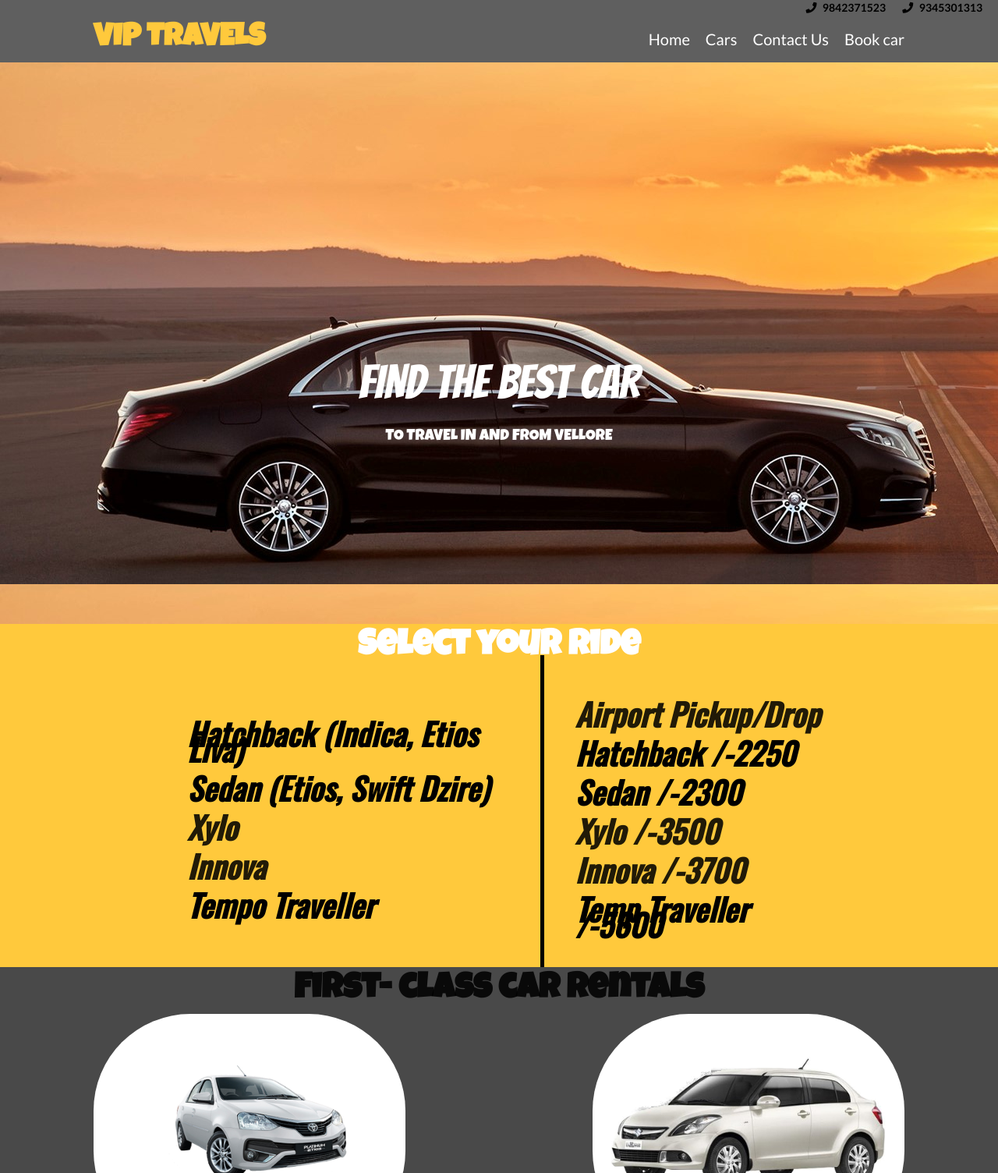
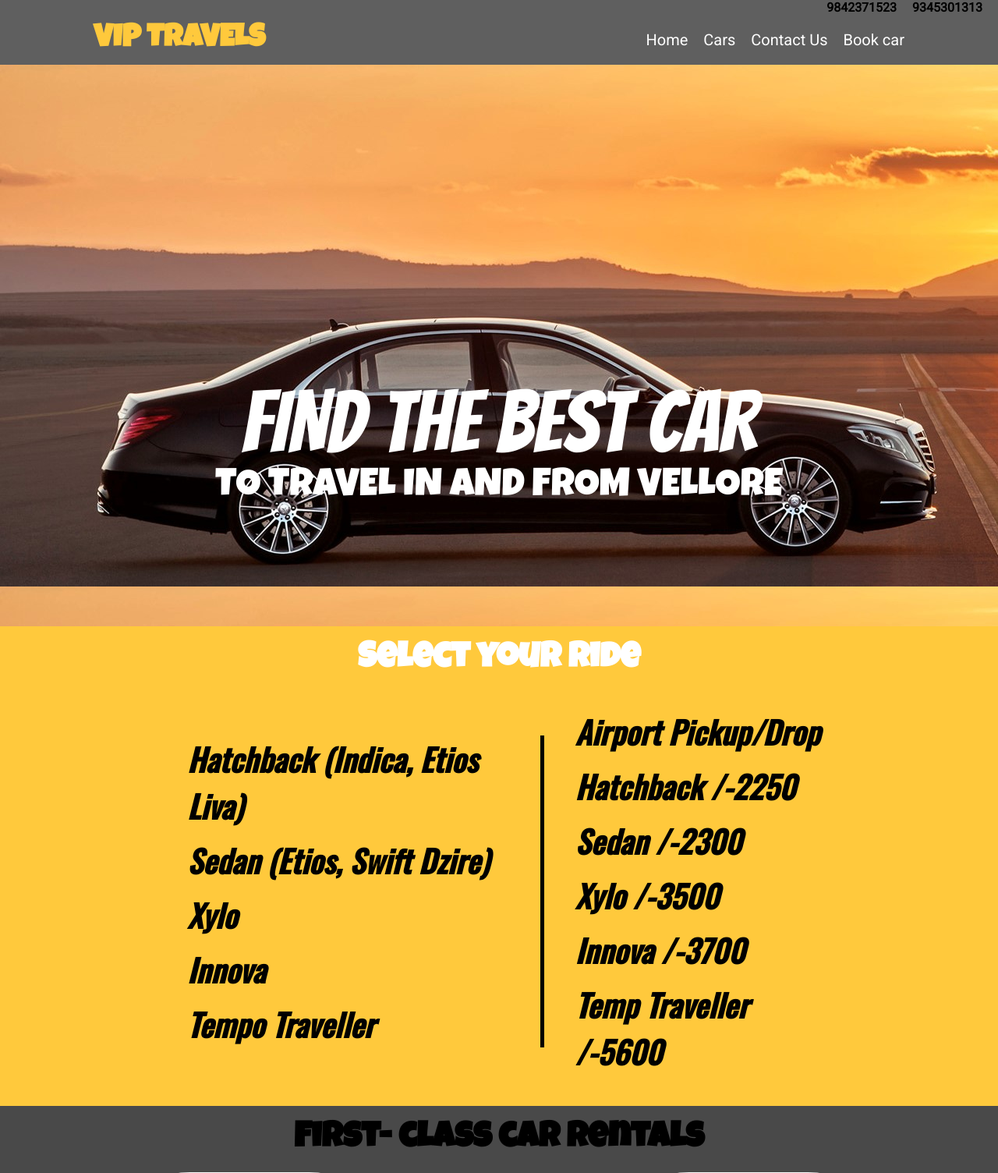
Before and after one commit to avinashyeccalluri/vipTravels, a PHP site: page / in a window 1280 px wide. Shown: the top 1504 px of the page at 78% size. Run offline with PHP 8.4, Linux system fonts and the light colour scheme.

Commit message:
perfecting

```diff
--- a/index.php
+++ b/index.php
@@ -28,10 +28,10 @@
         href="https://cdnjs.cloudflare.com/ajax/libs/animate.css/4.1.1/animate.min.css"
     />
     <!-- semantic ui -->
-    <link
+    <!-- <link
       rel="stylesheet"
       href="https://cdnjs.cloudflare.com/ajax/libs/semantic-ui/2.4.1/semantic.min.css"
-    />
+    /> -->
     <!-- semantic ui ends here ...\-->
     <!-- Animate css ends -->
     <!-- google fonts -->
@@ -45,8 +45,8 @@
     <?php @include('./header.php'); ?>
     <section id="landing-page" class="landing-page">
         <div class="container">
-            <div class="landing-page-heading animate__animated  animate__slideInDown" style="font-family: 'Bangers', cursive; font-size:60px">FIND THE BEST CAR</div>
-            <div class="landing-page-sub-heading animate__animated animate__zoomIn animate__delay-1s" style="font-family: 'Luckiest Guy', cursive; margin:50px;font-size:20px" >TO TRAVEL IN AND FROM VELLORE</div>
+            <div class="landing-page-heading animate__animated  animate__slideInDown" style="font-family: 'Bangers', cursive;">FIND THE BEST CAR</div>
+            <div class="landing-page-sub-heading animate__animated animate__zoomIn animate__delay-1s" style="font-family: 'Luckiest Guy', cursive;" >TO TRAVEL IN AND FROM VELLORE</div>
         </div>
     </section>
     <section class="select-ride pt-2" id="select-ride">
@@ -55,11 +55,11 @@
             <div class="tariff" style="font-style: italic;">
                 <div class="car-tariff" data-aos="fade-right" data-aos-duration="750">
                     <ul ">
-                        <li class="pt-2"><a href="./cardetails.php?id=<?php echo 'hatchback';?>">Hatchback <span class="pt-2"> (Indica, Etios Liva)</span></a></li>
-                        <li class="pt-2"><a href="./cardetails.php?id=<?php echo 'sedan';?>">Sedan  (Etios, Swift Dzire)</a></li>
-                        <li class="pt-2">Xylo</li>
-                        <li class="pt-2">Innova</li>
-                        <li class="pt-2"><a href="./cardetails.php?id=<?php echo 'temp';?>">Tempo Traveller</a></li>
+                        <li class=""><a href="./cardetails.php?id=<?php echo 'hatchback';?>">Hatchback <span class="pt-2"> (Indica, Etios Liva)</span></a></li>
+                        <li class=""><a href="./cardetails.php?id=<?php echo 'sedan';?>">Sedan  (Etios, Swift Dzire)</a></li>
+                        <li class="">Xylo</li>
+                        <li class="">Innova</li>
+                        <li class=""><a href="./cardetails.php?id=<?php echo 'temp';?>">Tempo Traveller</a></li>
                     </ul>
                 </div>
                 <div class="horizontal-line">
@@ -67,12 +67,12 @@
                 </div>
                 <div class="airport-tariff" data-aos="fade-left" data-aos-duration="750">
                     <ul>
-                        <li class="pt-2">Airport Pickup/Drop</li>
-                        <li class="pt-2"><a href="./cardetails.php?id=<?php echo 'hatchback';?>">Hatchback /-2250</a></li>
-                        <li class="pt-2"><a href="./cardetails.php?id=<?php echo 'hatchback';?>">Sedan /-2300</a></li>
-                        <li class="pt-2">Xylo /-3500</li>
-                        <li class="pt-2">Innova /-3700</li>
-                        <li class="pt-2"><a href="./cardetails.php?id=<?php echo 'temp';?>">Temp Traveller /-5600</a></li>
+                        <li class="">Airport Pickup/Drop</li>
+                        <li class=""><a href="./cardetails.php?id=<?php echo 'hatchback';?>">Hatchback /-2250</a></li>
+                        <li class=""><a href="./cardetails.php?id=<?php echo 'hatchback';?>">Sedan /-2300</a></li>
+                        <li class="">Xylo /-3500</li>
+                        <li class="">Innova /-3700</li>
+                        <li class=""><a href="./cardetails.php?id=<?php echo 'temp';?>">Temp Traveller /-5600</a></li>
                     </ul>
                 </div>
             </div>
```
